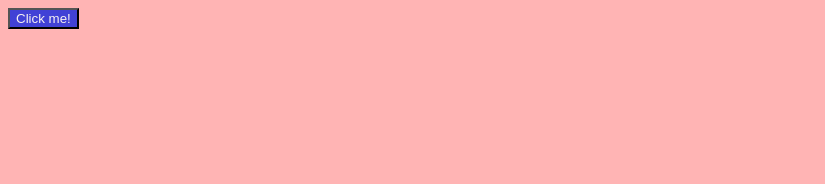
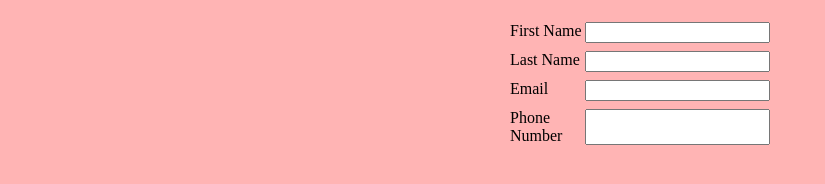
Before and after one commit to saankalpaa/TechLeadHERS-HTML-Session, a plain HTML site: page folder1/index.html in a window 1280 px wide. Shown: the whole page, without its empty margins (0-825 px from the left). Drawn offline with Linux system fonts and the light colour scheme.

Commit message:
adds form

```diff
--- a/folder1/index.html
+++ b/folder1/index.html
@@ -4,7 +4,8 @@
     <!-- <meta charset="UTF-8" /> -->
     <meta name="viewport" content="width=device-width, initial-scale=1.0" />
     <title>Document</title>
-    <link rel="stylesheet" href="../folder2/styles2.css" />
+    <link rel="stylesheet" href="styles.css" />
+    <script src="script.js"></script>
   </head>
   <body>
     <!-- <div class="first-div">
@@ -12,6 +13,24 @@
       <p>Learning HTML</p>
     </div> -->
     <!-- <button id="btn2">me!</button> -->
-    <button class="blue-button">Click me!</button>
+    <!-- <button class="blue-button" onclick="alertMe()">Click me!</button> -->
+    <form class="contact-form">
+      <div class="input-div">
+        <label>First Name</label>
+        <input type="text" />
+      </div>
+      <div class="input-div">
+        <label>Last Name</label>
+        <input type="text" />
+      </div>
+      <div class="input-div">
+        <label>Email</label>
+        <input type="text" />
+      </div>
+      <div class="input-div">
+        <label>Phone Number</label>
+        <input type="number" />
+      </div>
+    </form>
   </body>
 </html>
--- a/folder1/script.js
+++ b/folder1/script.js
@@ -0,0 +1,3 @@
+function alertMe() {
+  alert("HI!");
+}
--- a/folder1/styles.css
+++ b/folder1/styles.css
@@ -1,4 +1,37 @@
+:root {
+  --background: rgb(255, 180, 180);
+  --btn-background: rgb(65, 65, 214);
+
+  --heading-1: "46px";
+  --paragraph-text: "24px";
+}
+
+.blue-button {
+  color: #f7f1f1;
+  background-color: var(--btn-background);
+}
+
+body {
+  background: var(--background);
+  display: flex;
+  justify-content: center;
+}
+
 .blue-button {
   color: white;
   background-color: blue;
 }
+
+.contact-form {
+  width: 260px;
+  height: 150px;
+  display: flex;
+  flex-direction: column;
+  justify-content: center;
+  gap: 8px;
+}
+
+.input-div {
+  display: flex;
+  justify-content: space-between;
+}
```
